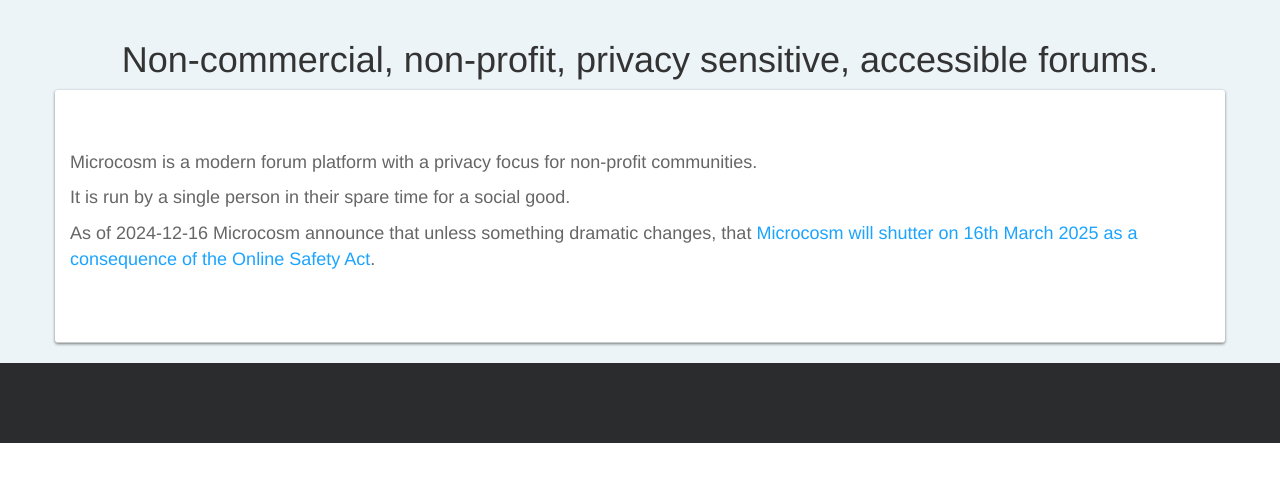
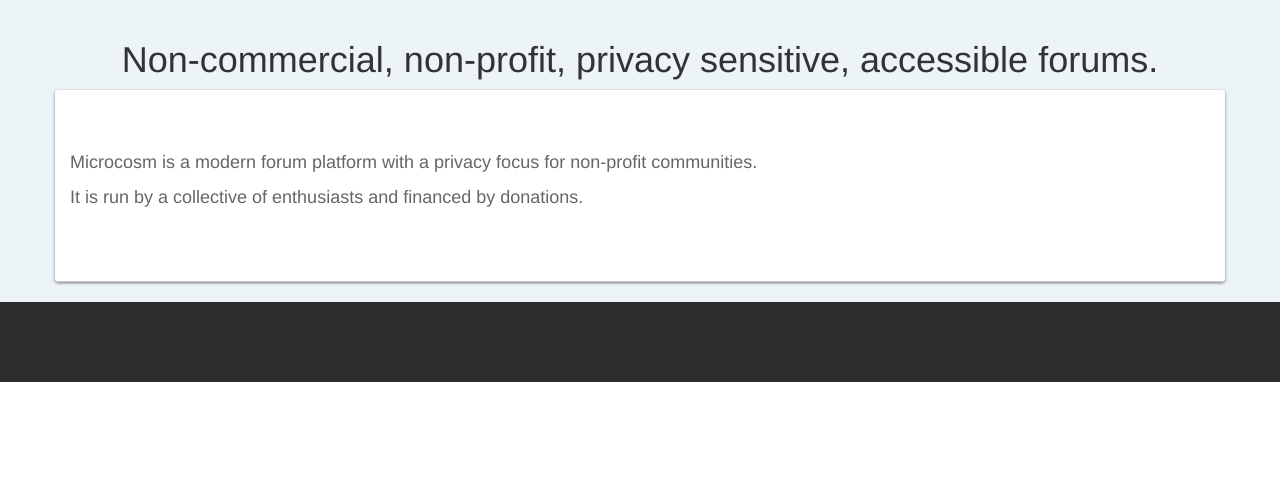
Before and after one commit to microcosm-collective/sitegen, a Django app: template microcosm_site/templates/index.html in a window 1280 px wide. Shown: the part 50-532 px from the top of the page. Run offline with Django 3.2, Linux system fonts and the light colour scheme; the template is opened without the code that fills it, so the values that code supplies are empty; some libraries are stand-ins or nearby versions.

Commit message:
Update front page text

```diff
--- a/microcosm_site/templates/index.html
+++ b/microcosm_site/templates/index.html
@@ -21,8 +21,7 @@
             <li>
                 <div class="col-md-12 benefits-text">
                     <p>Microcosm is a modern forum platform with a privacy focus for non-profit communities.</p>
-                    <p>It is run by a single person in their spare time for a social good.</p>
-                    <p>As of 2024-12-16 Microcosm announce that unless something dramatic changes, that <a href="https://www.lfgss.com/conversations/401475/">Microcosm will shutter on 16th March 2025 as a consequence of the Online Safety Act</a>.</p>
+                    <p>It is run by a collective of enthusiasts and financed by donations.</p>
                 </div>
             </li>
         </ul>
```
